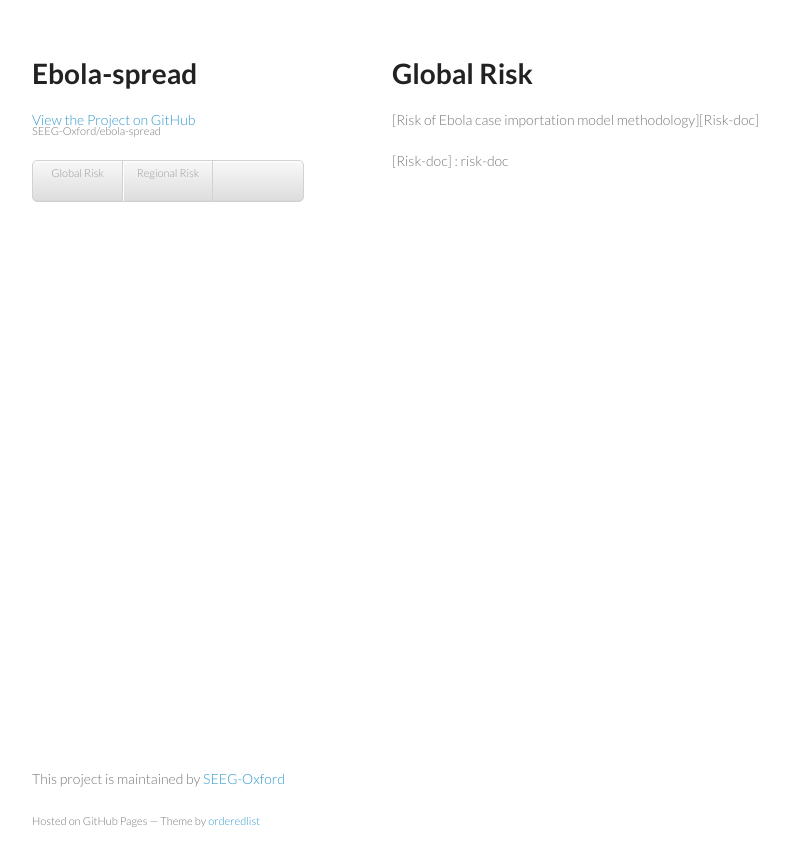
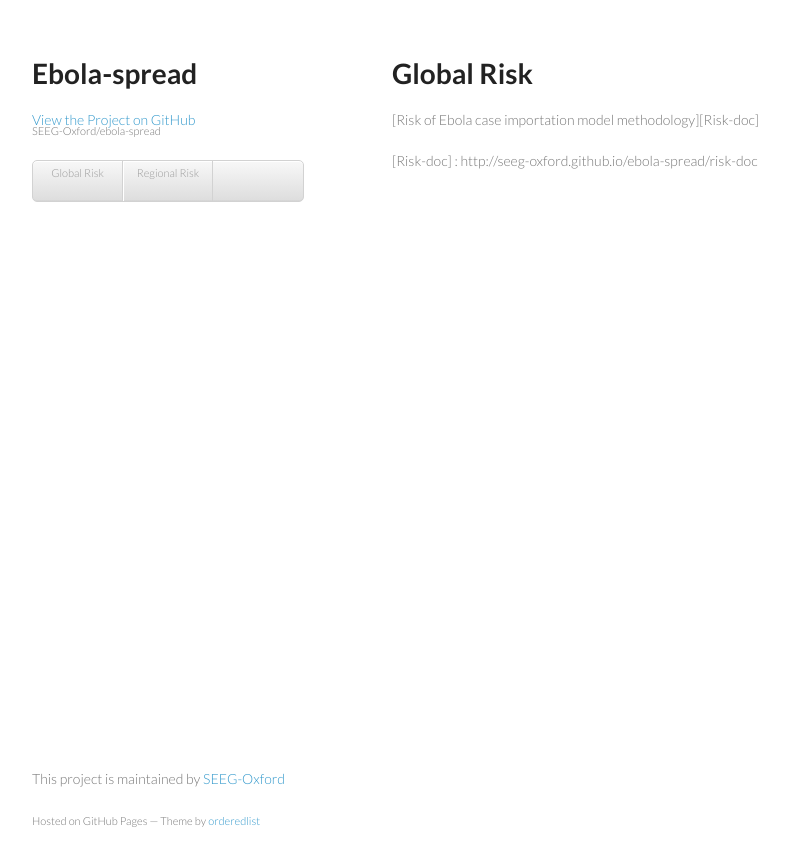
Before and after one commit to SEEG-Oxford/ebola-spread, a Jekyll site: the page built from global-risk.md, in a window 1280 px wide. Shown: the top 866 px of the page, without its empty margins (178-967 px from the left). Built offline with Jekyll 4.4.1, drawn with Linux system fonts in a browser that asks for light colours; Markdown is read by kramdown in place of the engine named in the settings; part of the change alters nothing that is shown.

Commit message:
Adjusted link in markdown

```diff
--- a/global-risk.md
+++ b/global-risk.md
@@ -5,4 +5,4 @@ title: Global Risk
 
 [Risk of Ebola case importation model methodology][Risk-doc]
 
-[Risk-doc] : risk-doc
+[Risk-doc] : http://seeg-oxford.github.io/ebola-spread/risk-doc
```
